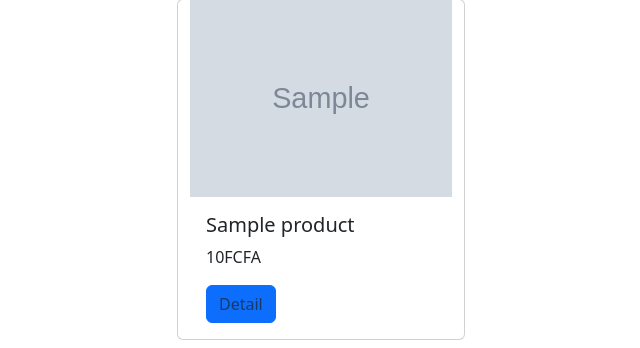
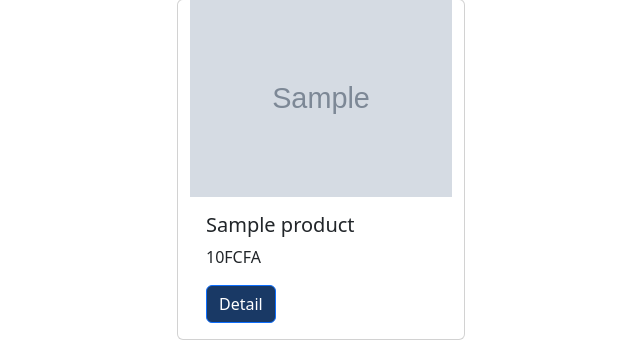
Before and after one commit to MIDANDEV/ZenithCatalogue, a Django app: page / in a window 1280 px wide. Shown: the part 915-1263 px from the top of the page, without its empty margins (319-959 px from the left). Run offline with Django 4.2, Linux system fonts and the light colour scheme; tables that the repository leaves empty hold one stand-in row (values such as "Sample post"); grey boxes marked "Sample" are stand-in pictures.

Commit message:
button detail

```diff
--- a/templates/index/index.html
+++ b/templates/index/index.html
@@ -26,7 +26,7 @@
   <div class="card-body">
     <h5 class="card-title">{{ prod.name}}</h5>
     <p class="card-text">{{ prod.price}}FCFA</p>
-    <a href="{% url 'detail' prod.id %}" class="btn btn-primary" style="color: #193965">Detail</a>
+    <a href="{% url 'detail' prod.id %}" class="btn btn-primary" style="background-color: #193965">Detail</a>
   </div>
 </div>
         {% endfor %}
```
